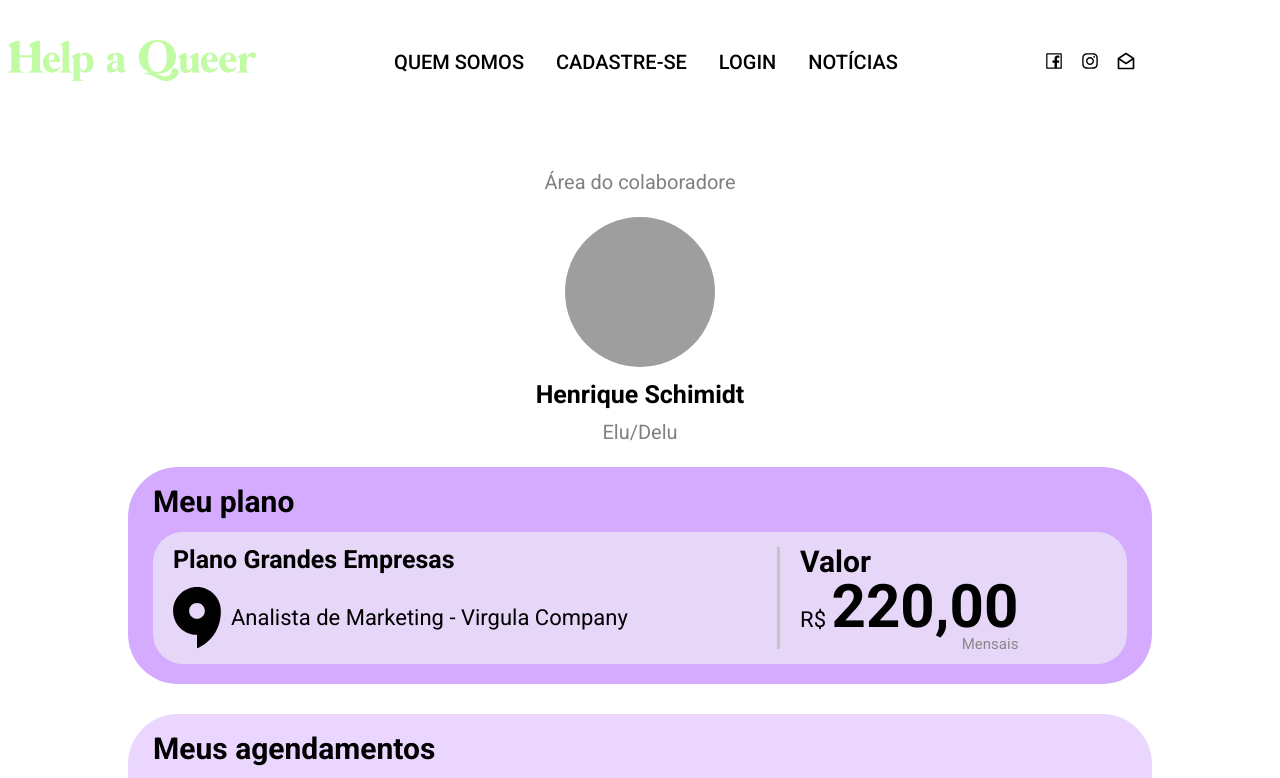
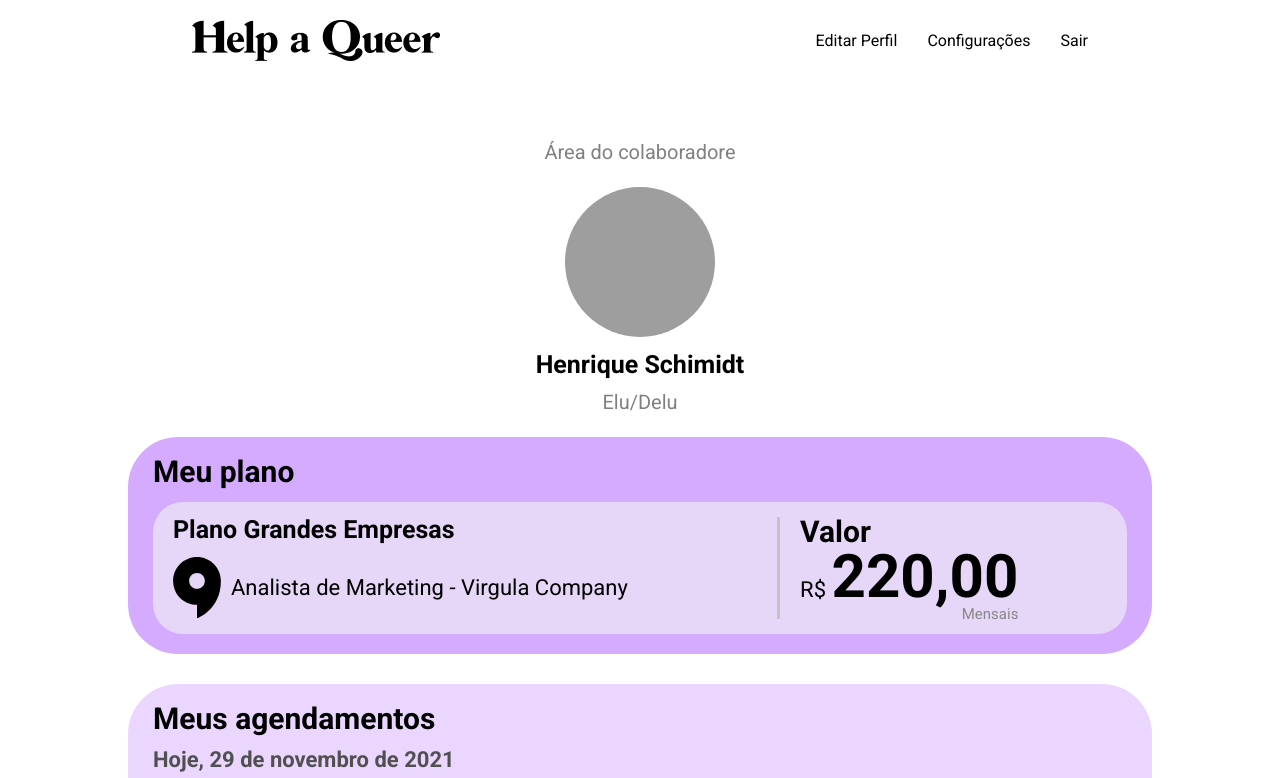
Before and after one commit to bruch0/hackaton-front, a React (Create React App) app: page /dashboard-employee in a window 1280 px wide. Shown: the top 778 px of the page. Built offline with nearby package versions, Linux system fonts and the light colour scheme; grey boxes are pictures that could not be loaded.

Commit message:
add feature/user-menu

```diff
--- /dev/null
+++ b/src/components/UserMenu/index.jsx
@@ -0,0 +1,25 @@
+import React from 'react';
+import Container from './styles';
+
+import logotipo from '../../assets/images/logotipo.png';
+
+function UserMenu() {
+  return (
+    <Container>
+      <img src={logotipo} alt="Logotipo" />
+      <ul>
+        <li>
+          <a href="/">Editar Perfil</a>
+        </li>
+        <li>
+          <a href="/">Configurações</a>
+        </li>
+        <li>
+          <a href="/">Sair</a>
+        </li>
+      </ul>
+    </Container>
+  );
+}
+
+export default UserMenu;
--- /dev/null
+++ b/src/components/UserMenu/styles.js
@@ -0,0 +1,18 @@
+import styled from 'styled-components';
+
+const Container = styled.nav`
+  width: 70vw;
+  display: flex;
+  justify-content: space-between;
+  padding-top: 20px;
+  margin: auto;
+
+  ul {
+    display: flex;
+    justify-content: center;
+    align-items: center;
+    gap: 30px;
+  }
+`;
+
+export default Container;
--- a/src/components/Wrapper/styles.js
+++ b/src/components/Wrapper/styles.js
@@ -6,7 +6,7 @@ const Container = styled.div`
   justify-content: space-between;
   align-items: center;
   padding: 8px;
-  margin-top: 32px;
+  margin: 28px auto;
 `;
 
 export default Container;
--- a/src/pages/DashboardEmployee/index.jsx
+++ b/src/pages/DashboardEmployee/index.jsx
@@ -1,17 +1,17 @@
 import React from 'react';
 import 'dayjs/locale/pt-br';
-import NavbarWrapper from '../../components/Wrapper';
 import { Dashboard } from './styles';
 import EmployeeInformation from './EmployeeInfo';
 import UserPlan from './MyPlan';
 import UserAssistance from './Assistance';
 import UserRatings from './Ratings';
 import UserActions from './Actions';
+import UserMenu from '../../components/UserMenu';
 
 function DashBoardEmployee() {
   return (
     <>
-      <NavbarWrapper isNotHome={1} />
+      <UserMenu />
       <Dashboard>
         <EmployeeInformation />
         <UserPlan />
--- a/src/pages/DashboardLawyer/index.jsx
+++ b/src/pages/DashboardLawyer/index.jsx
@@ -3,15 +3,16 @@ import { FaAngleDown } from 'react-icons/fa';
 import Container from './styles';
 import Stars from '../../assets/images/stars.svg';
 
+import exampleProfile from '../../assets/images/02_img.png';
+import UserMenu from '../../components/UserMenu';
+
 function DashboardLawyer() {
   return (
+    <>
+      <UserMenu />
       <Container>
         <section className="Lawyer">
-        <img
-          className="Profile"
-          alt="Advogado Foto"
-          src="https://png.pngtree.com/png-clipart/20190516/original/pngtree-cartoon-business-male-lawyer-element-lawyerdesklawyerbusinessdesign-element-png-image_4074667.jpg"
-        />
+          <img className="Profile" alt="Advogado Foto" src={exampleProfile} />
           <h2>Daniel Moreira Ferreira</h2>
           <h4>(Ele/dele) </h4>
           <img className="Stars" src={Stars} alt="Avaliação com estrelas" />
@@ -95,6 +96,7 @@ function DashboardLawyer() {
           </p>
         </section>
       </Container>
+    </>
   );
 }
 
--- a/src/pages/LookForSpecialist/index.jsx
+++ b/src/pages/LookForSpecialist/index.jsx
@@ -8,10 +8,13 @@ import img01 from '../../assets/images/01_img.svg';
 import img02 from '../../assets/images/02_img.png';
 import img03 from '../../assets/images/03_img.png';
 import img04 from '../../assets/images/04_img.png';
+import UserMenu from '../../components/UserMenu';
+import Stars from '../../assets/images/stars.svg';
 
 function LookForSpecialist() {
   return (
     <Container>
+      <UserMenu />
       <section className="SearchContainer">
         <img src={Specialist} alt="Pesquisar advogado" />
         <div>
@@ -97,6 +100,7 @@ function LookForSpecialist() {
           <div className="infos">
             <h1>Mariele Oliveira</h1>
             <p>Advogada Penal | Bahia</p>
+            <img src={Stars} alt="estrelas de avaliação" />
             <p>
               Especializada em direito penal, crimes em geral, inquérito e
               defesa processual. 15 anos de experiência, sou LGBTQIA+. Estou
@@ -110,6 +114,7 @@ function LookForSpecialist() {
           <div className="infos">
             <h1>Bruno Alves</h1>
             <p>Advogado Cível | Paraná</p>
+            <img src={Stars} alt="estrelas de avaliação" />
             <p>
               Forneço assistência jurídica e contenciosa em diversas áreas do
               Direito, como: Família e Sucessões, Civil e Trabalhista, atendendo
@@ -123,6 +128,7 @@ function LookForSpecialist() {
           <div className="infos">
             <h1>Vinicius Amorim</h1>
             <p>Advogado Cível | São Paulo</p>
+            <img src={Stars} alt="estrelas de avaliação" />
             <p>
               DIREITOS CIVIS - Direitos LGBT+ como identidade de gênero,
               retificação de nome social e registro civil Ação de Indenização
@@ -136,6 +142,7 @@ function LookForSpecialist() {
           <div className="infos">
             <h1>Andreia Barros</h1>
             <p>Advogade de Família | Rio de Janeiro</p>
+            <img src={Stars} alt="estrelas de avaliação" />
             <p>
               Olá! Sou Advogade Cível especialista em Direito da Família. Atuo
               com reconhecimento e dissolução de união estável, divórcio,
--- a/src/pages/LookForSpecialist/styles.js
+++ b/src/pages/LookForSpecialist/styles.js
@@ -149,6 +149,11 @@ const Container = styled.main`
       flex-direction: column;
       width: 800px;
 
+      img {
+        width: 120px;
+        margin-bottom: 15px;
+      }
+
       h1 {
         font-size: 28px;
         font-weight: bold;
```
Also changed, not shown: src/assets/images/logotipo.png (added). Lines whose indentation alone changed are shown as unchanged.
